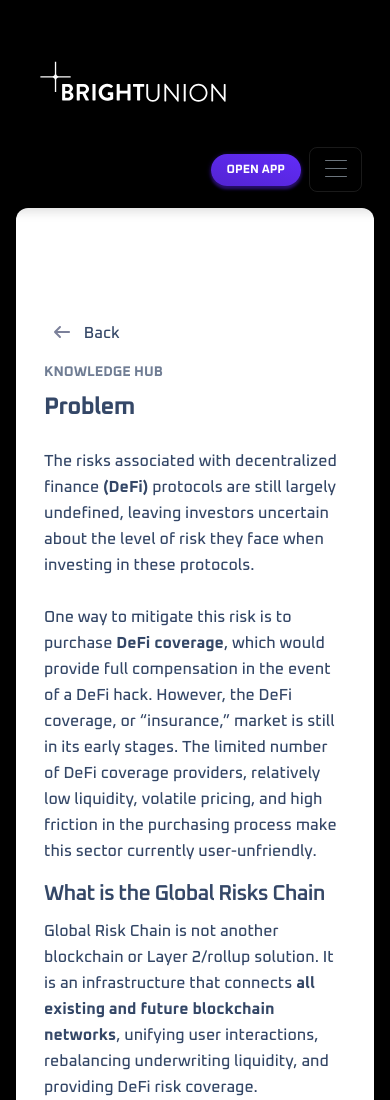
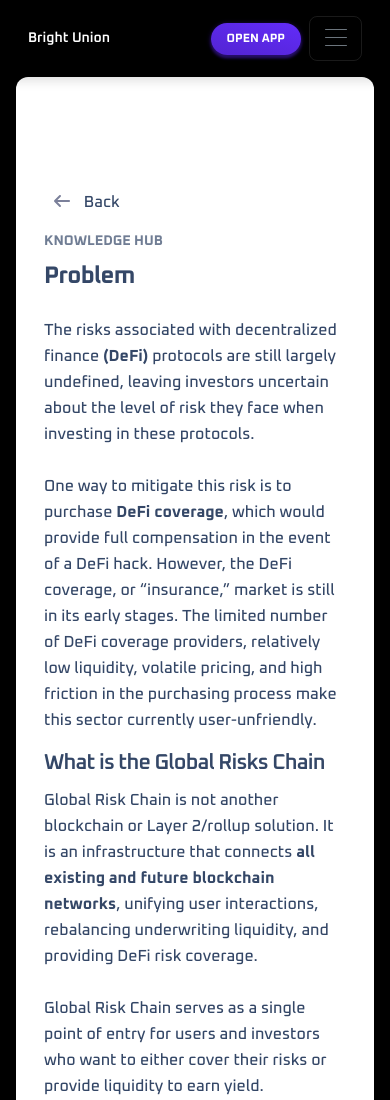
Before and after one commit to Bright-Union/brightunion-website, a website: page blog/risk-chain.html in a window 390 px wide. Shown: the top 1100 px of the page. Drawn offline with nearby package versions, Linux system fonts and the light colour scheme; files that its build step writes are made by us from their sources; files whose address does not match are found by name.

Commit message:
Hide the top logo on sm screens

```diff
--- a/blog/risk-chain.html
+++ b/blog/risk-chain.html
@@ -41,10 +41,13 @@
     <!-- Navbar Dark -->
     <nav class="navbar navbar-expand-lg navbar-dark z-index-3 py-3">
         <div class="container">
-            <a class="navbar-brand text-white" style="margin-right:0px" href="../index.html" rel="tooltip" data-placement="bottom">
+            <a class="navbar-brand text-white d-none d-sm-block" style="margin-right:0px" href="index.html" rel="tooltip" data-placement="bottom">
                 <div class="ms-auto">
-                    <img src="../assets/img/logo.svg" class="w-70 max-height-125 z-index-2" loading="lazy">
+                    <img src="./assets/img/logo.svg" class="w-70 max-height-125 z-index-2" loading="lazy">
                 </div>
+            </a>
+            <a class="navbar-brand text-white d-block d-sm-none " href="index.html" rel="tooltip" data-placement="bottom">
+                Bright Union
             </a>
             <a href="https://app.brightunion.io/"
                class="btn btn-sm  bg-gradient-primary  btn-round mb-0 ms-auto d-lg-none d-block">Open App</a>
```
Also changed, not shown: about.html (+4 -1 lines), blog-posts.html (+4 -1 lines), blog/defi-insurance.html (+5 -2 lines), blog/hacks-report.html (+5 -2 lines), buy-cover.html (+4 -1 lines), index.html (+4 -1 lines), integration.html (+4 -1 lines), provide-cover.html (+4 -1 lines).
